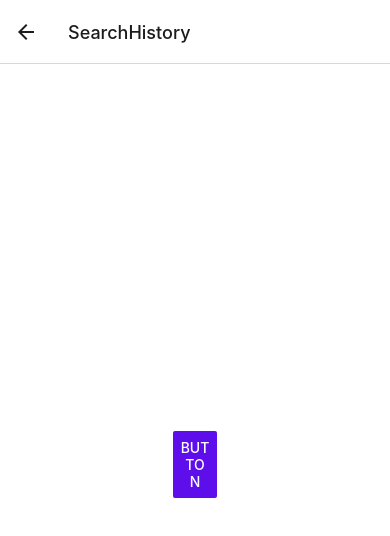
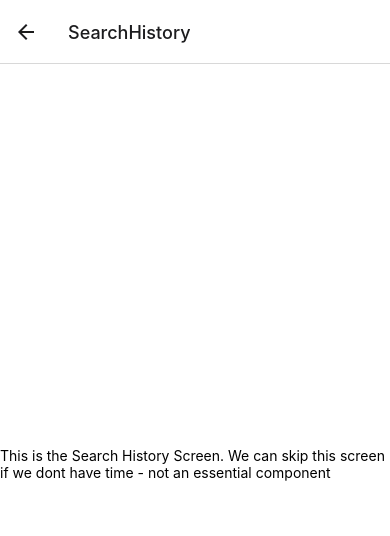
Before and after one commit to bohyanggg/ParkIt, a React Native app: screen /SearchHistory in a window 390 px wide. Shown: the top 536 px of the page. Built offline with nearby package versions, Linux system fonts and the light colour scheme.

Commit message:
updates to navigation, including bottomtabnav

```diff
--- a/App.js
+++ b/App.js
@@ -2,7 +2,6 @@
 import React from 'react';
 import { createStackNavigator } from "@react-navigation/stack";
 import { createBottomTabNavigator } from "@react-navigation/bottom-tabs";
-//TODO bottom tab navigator for main page or map screen
 import { NavigationContainer, DefaultTheme } from "@react-navigation/native";
 
 //screens from index.js
@@ -19,6 +18,7 @@ import {
   SettingsScreen,
   ProfileScreen,
   SearchHistoryScreen,
+  MainContainer
 } from "./screens";
 
 const Stack = createStackNavigator();
@@ -28,6 +28,7 @@ function App() {
     <NavigationContainer>
       <Stack.Navigator initialRouteName="Login">
         <Stack.Screen name="Login" component={LoginScreen} />
+        <Stack.Screen name="MainContainer" component={MainContainer} />
         <Stack.Screen name="Map" component={Map} options={{headerShown: false,}} />
         <Stack.Screen name="Carpark" component={CarParkScreen} />
         <Stack.Screen name="CarparkDetails" component={CPDetails} />
--- a/package.json
+++ b/package.json
@@ -27,6 +27,7 @@
     "react-native-modal-dropdown": "^1.0.2",
     "react-native-safe-area-context": "4.5.0",
     "react-native-screens": "~3.20.0",
+    "react-native-vector-icons": "^9.2.0",
     "react-redux": "^8.0.5"
   },
   "devDependencies": {
--- /dev/null
+++ b/screens/MainContainer.js
@@ -0,0 +1,54 @@
+import React from 'react';
+import { NavigationContainer } from '@react-navigation/native';
+import { createBottomTabNavigator } from '@react-navigation/bottom-tabs';
+import Ionicons from 'react-native-vector-icons/Ionicons'
+
+//screens from index.js
+import {
+  Map,
+  CarParkScreen,
+  CPDetails,
+  FavCarparkScreen,
+  SettingsScreen,
+  SearchHistoryScreen,
+} from "../screens";
+
+//screen names
+
+const Tab = createBottomTabNavigator();
+
+export default function MainContainer() {
+  return (
+    <Tab.Navigator
+      initialRouteName="Map"
+      screenOptions={({ route }) => ({
+        tabBarIcon: ({focused, color, size}) => {
+          let iconName;
+          let rn = route.name;
+
+          if (rn == "Map") {
+            iconName = focused ? 'home' : 'home-outline';
+          }
+          else if (rn == "FavCarparkScreen") {
+            iconName = focused ? 'star' : 'star-outline';
+          }
+          else if (rn == "SearchHistoryScreen") {
+            iconName = focused ? 'search-circle' : 'search-circle-outline';
+          }
+          else if (rn == "SettingsScreen") {
+            iconName = focused ? 'settings' : 'settings-outline';
+          }
+
+          return <Ionicons name={iconName} size={size} color={color} />
+        },
+
+      })}>
+
+      <Tab.Screen name="Map" component={Map} options={{headerShown: false,}}/>
+      <Tab.Screen name="FavCarparkScreen" component={FavCarparkScreen} options={{headerShown: false,}}/>
+      <Tab.Screen name="SearchHistoryScreen" component={SearchHistoryScreen} options={{headerShown: false,}}/>
+      <Tab.Screen name="SettingsScreen" component={SettingsScreen} options={{headerShown: false,}}/>
+    </Tab.Navigator>
+
+  );
+}
--- a/screens/index.js
+++ b/screens/index.js
@@ -11,6 +11,7 @@ import FavCarparkScreen from "./favCarparkScreen";
 import SettingsScreen from "./settingsScreen";
 import ProfileScreen from "./profileScreen";
 import SearchHistoryScreen from "./searchHistoryScreen";
+import MainContainer from "./MainContainer";
 
 export {
   LoginScreen,
@@ -25,4 +26,5 @@ export {
   SettingsScreen,
   ProfileScreen,
   SearchHistoryScreen,
+  MainContainer,
 };
--- a/screens/loginScreen.js
+++ b/screens/loginScreen.js
@@ -38,7 +38,7 @@ const LoginScreen = ({ navigation }) => (
           <Button
             title="Login"
             color="#5D0EEA"
-            onPress={() => { navigation.navigate("Map") }}
+            onPress={() => { navigation.navigate("MainContainer") }}
 
           />
         </View>
--- a/screens/map.js
+++ b/screens/map.js
@@ -21,6 +21,7 @@ export default function Map({navigation}) {
 
   return (
     <View style={styles.container}>
+
       {currentLocation && (
         <MapView
           style={styles.map}
@@ -34,13 +35,6 @@ export default function Map({navigation}) {
           <Marker coordinate={currentLocation.coords} />
         </MapView>
       )}
-      <View>
-        <Button
-          title="Back"
-          color='blue'
-          onPress={() => navigation.navigate("Login")}
-        />
-      </View>
     </View>
 
   );
--- a/screens/searchHistoryScreen.js
+++ b/screens/searchHistoryScreen.js
@@ -1,5 +1,3 @@
-//can skip this screen if we dont have time - not an essential component
-
 import { StyleSheet, View, Text, Button, TextInput, SafeAreaView} from 'react-native'
 import React from 'react'
 
@@ -7,16 +5,11 @@ const SearchHistoryScreen = ({navigation}) => {
   return (
 
       <SafeAreaView style={styles.container}>
-      <View style={styles.buttons}>
-            <View style={styles.navigators}>
-              <Button
-                title="Button"
-                color="#5D0EEA"
-                onPress={() => { navigation.navigate("Map") }}
-              />
-            </View>
-      </View>
-
+        <View style={styles.buttons}>
+          <Text>
+            This is the Search History Screen. We can skip this screen if we dont have time - not an essential component
+          </Text>
+        </View>
       </SafeAreaView>
       );}
 
@@ -27,11 +20,6 @@ const SearchHistoryScreen = ({navigation}) => {
           alignItems: 'center',
           justifyContent: 'center'
           },
-        navigators: {
-          marginVertical: 2,
-          paddingHorizontal:'20%',
-          flex: 1,
-          },
         buttons: {
           marginVertical: 8,
           flexDirection:'row',
--- a/screens/settingsScreen.js
+++ b/screens/settingsScreen.js
@@ -10,9 +10,9 @@ const SettingsScreen = ({navigation}) => {
               This is the settings page
             </Text>
             <Button
-              title="Button"
+              title="Profile Page"
               color="#5D0EEA"
-              onPress={() => { navigation.navigate("Map") }}
+              onPress={() => { navigation.navigate("Profile") }}
             />
           </View>
     </View>
```
Also changed, not shown: 1 other file (tests, documents, lock files or other folders).
